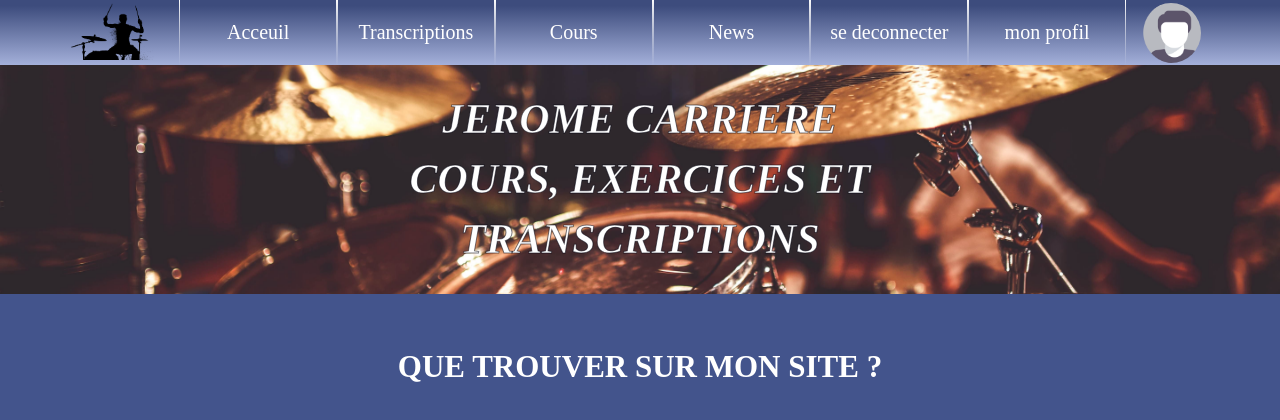
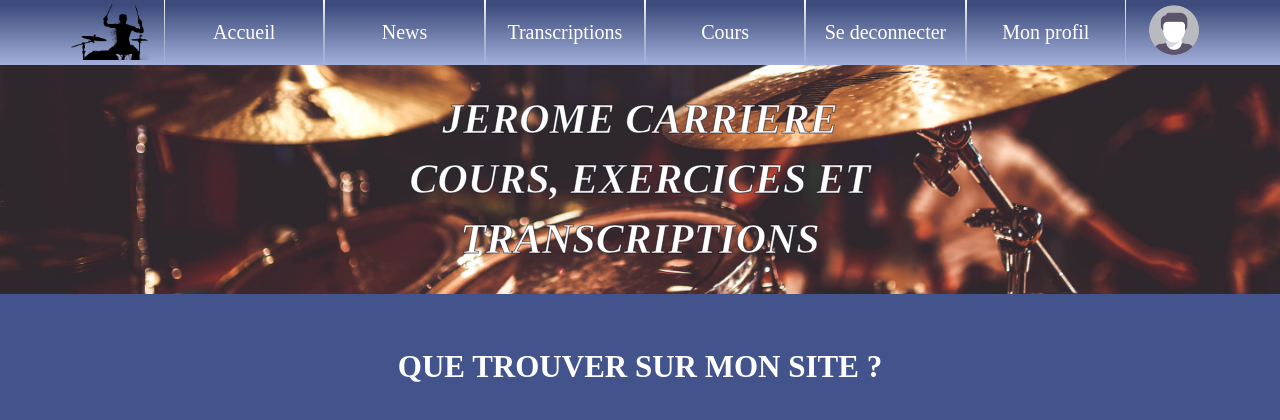
Before and after one commit to cidou33/Projet-final-formation, a Symfony app: template templates/accueil.html.twig in a window 1280 px wide. Shown: the top 420 px of the page. Run offline with Twig, Linux system fonts and the light colour scheme; the template is opened without the code that fills it, so the values that code supplies are empty; some libraries are stand-ins or nearby versions.

Commit message:
derniere version avant reprise campus v3

```diff
--- a/templates/accueil.html.twig
+++ b/templates/accueil.html.twig
@@ -5,10 +5,10 @@
     <meta name="viewport"
           content="width=device-width, user-scalable=no, initial-scale=1.0, maximum-scale=1.0, minimum-scale=1.0">
     <meta http-equiv="X-UA-Compatible" content="ie=edge">
-    <meta name="descrption" content="Page d'acueil du site de Jérome Carrière, transcriptions de batterie, clip youtube, cours de musique, articles et création de compte.">
+    <meta name="descrption" content="Page d'accueil du site de Jérome Carrière, transcriptions de batterie, clip youtube, cours de musique, articles et création de compte.">
     <link rel="stylesheet" href="{{ asset('assets/css/style.css') }}">
     <link rel="stylesheet" href="{{ asset('assets/css/base.css') }}">
-    <title>Page d'acceuil</title>
+    <title>Page d'accueil</title>
 </head>
 <body>
     {% include 'commons/header.html.twig' %}
--- a/templates/admin/modifyRoles.html.twig
+++ b/templates/admin/modifyRoles.html.twig
@@ -25,7 +25,7 @@
                     <td>
                         <form action="{{ path('adminModifyRoleUser') }}" method="post">
                             <input type="text" value="{{ user.id }}" hidden name="userId">
-                            <input type="submit" {% if user.roles == ['ROLE_ADMIN'] %}value="Passer utilistateur" class="green" {% else %}value="Passer admin" class="orange"{% endif %}>
+                            <input type="submit" {% if user.roles == ['ROLE_ADMIN'] %}value="Passer user" class="green" {% else %}value="Passer admin" class="orange"{% endif %}>
                         </form>
                     </td>
                     <td>
--- a/templates/commons/header.html.twig
+++ b/templates/commons/header.html.twig
@@ -3,8 +3,8 @@
         <a href="{{ path('homePage') }}"><img class="logoDrummer" src="{{ asset('assets/data/img/uploadDirectory/logo-batteur-7b9c466d8ccd5108ab59603c1e3915de.png') }}" alt="logo de batteur en ombre chinoise"></a>
         <nav class="flex flexColumn statut-hide hide-js {% if is_granted('ROLE_ADMIN') %} navAdminPosition {% else %} navUser {% endif %}">
             <div hidden class="hide-js"></div>
-            <a class="" href="{{ path('homePage') }}">Acceuil</a>
-
+            <a class="" href="{{ path('homePage') }}">Accueil</a>
+            <a href="{{ path('showNews') }}">News</a>
             <a href="{% if connect == false %}
                           {{ path('showTranscriptions', {'infos':user.id}) }}
                       {% else %}
@@ -12,22 +12,21 @@
                       {% endif %}
             ">Transcriptions</a>
             <a href="{{ path('showTrainings') }}">Cours</a>
-            <a href="{{ path('showNews') }}">News</a>
             {% if connect == true %}
-                <a href="{{ path('app_login') }}">se connecter</a>
+                <a href="{{ path('app_login') }}">Se connecter</a>
             {% else%}
-                <a href="{{ path('app_logout') }}">se deconnecter</a>
+                <a href="{{ path('app_logout') }}">Se deconnecter</a>
             {% endif %}
             {% if connect == false %}
                 {%  if user.imgProfil != null %}
                 <div class="flex flexColumn">
                     <img class="statut-hide" src="{{ asset('assets/data/img/uploadDirectory/' ~ user.imgProfil) }}" alt="photo de profil">
-                    <a href="{{ path('updateUser') }}">mon profil</a>
+                    <a href="{{ path('updateUser') }}">Mon profil</a>
                 </div>
                 {% else %}
                 <div class="flex flexColumn">
                     <img class="statut-hide" src="{{ asset('assets/data/img/uploadDirectory/avatar.png') }}" alt="photo de profil">
-                    <a href="{{ path('updateUser') }}">mon profil</a>
+                    <a href="{{ path('updateUser') }}">Mon profil</a>
                 </div>
                 {% endif %}
             {% else %}
@@ -53,7 +52,8 @@
             {% endif %}
         </nav>
         <nav class="flex navDesk {% if is_granted('ROLE_ADMIN') %} navAdminPosition {% else %} navUser {% endif %}">
-            <a class="" href="{{ path('homePage') }}">Acceuil</a>
+            <a class="" href="{{ path('homePage') }}">Accueil</a>
+            <a href="{{ path('showNews') }}">News</a>
             <a href="{% if connect == false %}
                           {{ path('showTranscriptions', {'infos':user.id}) }}
                       {% else %}
@@ -61,17 +61,17 @@
                       {% endif %}
             ">Transcriptions</a>
             <a href="{{ path('showTrainings') }}">Cours</a>
-            <a href="{{ path('showNews') }}">News</a>
             {% if connect == true %}
-                <a href="{{ path('app_login') }}">se connecter</a>
+                <a href="{{ path('app_login') }}">Se connecter</a>
             {% else%}
-                <a href="{{ path('app_logout') }}">se deconnecter</a>
+                <a href="{{ path('app_logout') }}">Se deconnecter</a>
             {% endif %}
             {% if connect == false %}
-                <a href="{{ path('updateUser') }}">mon profil</a>
+                <a href="{{ path('updateUser') }}">Mon profil</a>
             {% else %}
                 <a href="{{ path('app_register') }}">S'inscrire</a>
             {% endif %}
+        </nav>
         {% if connect == false %}
             {%  if user.imgProfil != null %}
                 <div class="headerAvatarContainer">
@@ -87,7 +87,6 @@
                 <img class="headerAvatar" src="{{ asset('assets/data/img/uploadDirectory/avatar.png') }}" alt="photo de profil">
             </div>
         {% endif %}
-        </nav>
         <div class="crossUser">
             <button class="closeUserBurger statut-hide">Fermer</button>
             <div class="backWhite stick stickTopUser"></div>
--- a/templates/news/news.html.twig
+++ b/templates/news/news.html.twig
@@ -20,7 +20,7 @@
             <section class="sectionNews">
                 <div class="secondaryTitleContainer">
                     <h2 class="secondaryTitle textBlack">Liste des articles</h2>
-                    <p class="textWhite descNews">Içi vous trouverez des informations diverses à propos de l'évènementiel (concert, cours, découverte), me concernant ou concernant bien d'autres groupes ou écoles de Bordeaux et sa région.</p>
+                    <p class="textWhite descNews">Ici vous trouverez des informations diverses à propos de l'évènementiel (concert, cours, découverte), me concernant ou concernant bien d'autres groupes ou écoles de Bordeaux et sa région.</p>
                 </div>
             {% for new in news %}
                 {%  if new.active == true %}
--- a/templates/transcriptions/transcriptions.html.twig
+++ b/templates/transcriptions/transcriptions.html.twig
@@ -63,6 +63,7 @@
                                 {% for fav in favori %}
                                     {% if fav.id == transcription.id %}<img class="logoFavori" src="{{ asset('assets/data/img/media/star.png') }}" alt="Etoile jaune">{% endif %}
                                 {% endfor %}
+
                                 <a class="textWhite" href="{{ path('modifyFavori',{'id':transcription.id}) }}">ajouter / supprimer</a>
                             </div>
                         {% endif %}
@@ -94,8 +95,8 @@
                                 <div class="infoTranscription">
                                     <span class="textWhite nameBand">{{ transcription.bandName }}</span>
                                     <span class="textWhite titleSong">{{ transcription.songName }}</span>
-                                    <div class="difficultyToken {{ transcription.difficultyLevel.color }}"></div>
                                 </div>
+                                <div class="difficultyToken {{ transcription.difficultyLevel.color }}"></div>
                                 {% if connect == false %}
                                     <div class="favoriContainer">
                                         {% for fav in favori %}
```
Also changed, not shown: public/assets/css/base.css, public/assets/css/style.css, public/assets/data/img/uploadDirectory/guitare-0c50cc16d0192d66305ef71d0ce0249b.jpg (added), public/assets/scss/base.scss, public/assets/scss/style.scss. Lines whose indentation alone changed are shown as unchanged.
